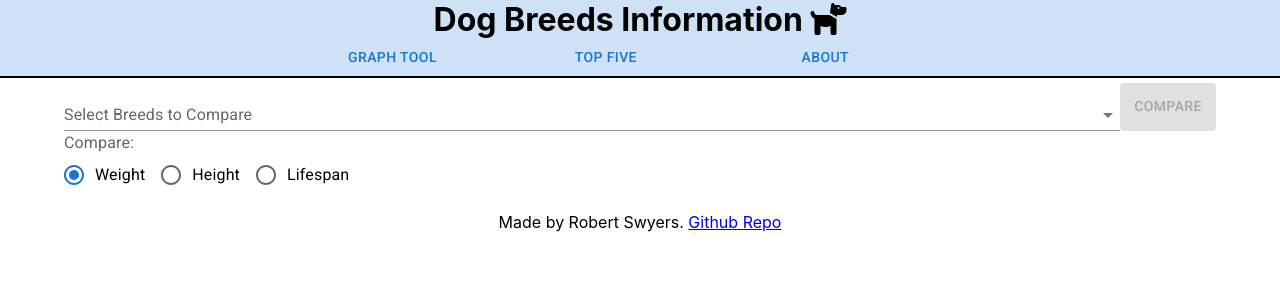
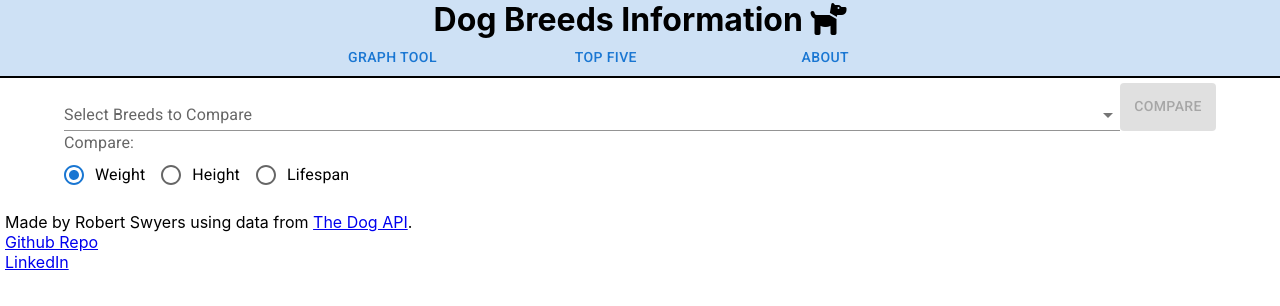
Before and after one commit to baubsy/dogs, a React (Create React App) app: page / in a window 1280 px wide. Shown: the top 306 px of the page. Built offline with nearby package versions, Linux system fonts and the light colour scheme; no server answers.

Commit message:
Footer work

```diff
--- a/src/App.css
+++ b/src/App.css
@@ -1,12 +1,7 @@
 h1 {
   text-align: center;
 }
-p {
-  text-align: center;
-}
-a {
-  text-align: center;
-}
+
 text {
   word-break: break-all;
   max-block-size: 100px;
@@ -23,6 +18,11 @@ rect:hover {
   margin: auto;
   width: fit-content;
 }
+.footer{
+  justify-content: left;
+  padding-left: 5px;
+  align-items: end;
+}
 
 .radioForm {
   align-items: center;
--- a/src/components/About.tsx
+++ b/src/components/About.tsx
@@ -1,15 +1,15 @@
 import React from "react";
-import { Container } from "@mui/material";
+import { Container, Box } from "@mui/material";
 
 const About = () => {
     return (
-        <Container>
+        <Container sx={{textAlign:"center"}}>
             <h1>About</h1>
             <p>
                 This page was made using React, TypeScript, D3.js, Material UI,
                 and data from TheDogAPI
             </p>
-            <a href="https://github.com/baubsy/dogs">Project Repo</a>
+            <a href="https://github.com/baubsy/dogs" style={{textAlign: "center", margin: "auto"}}>Project Repo</a>
         </Container>
     );
 };
--- a/src/components/Footer.tsx
+++ b/src/components/Footer.tsx
@@ -1,11 +1,17 @@
 import React from "react";
 
 const Footer = () => {
-  return (
-    <div>
-        <p>Made by Robert Swyers. <a href="https://github.com/baubsy/dogs">Github Repo</a></p>
-    </div>
-  )
-}
+    return (
+        <div className="footer">
+            <p>
+                Made by Robert Swyers using data from <a href="https://thedogapi.com/">The Dog API</a>.
+                <br/>
+                <a href="https://github.com/baubsy/dogs">Github Repo</a>
+                <br/>
+                <a href="https://www.linkedin.com/in/robert-swyers/">LinkedIn</a>
+            </p>
+        </div>
+    );
+};
 
 export default Footer;
```
